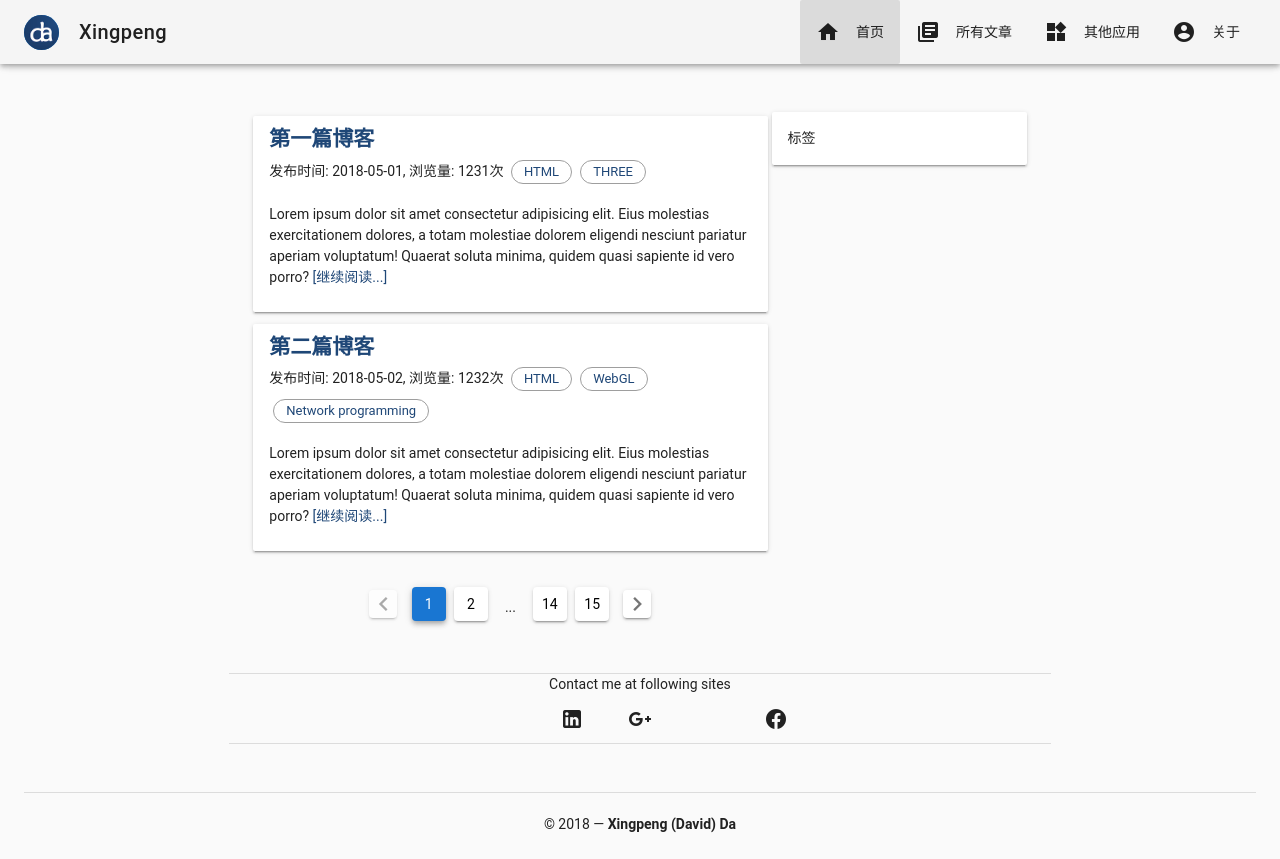
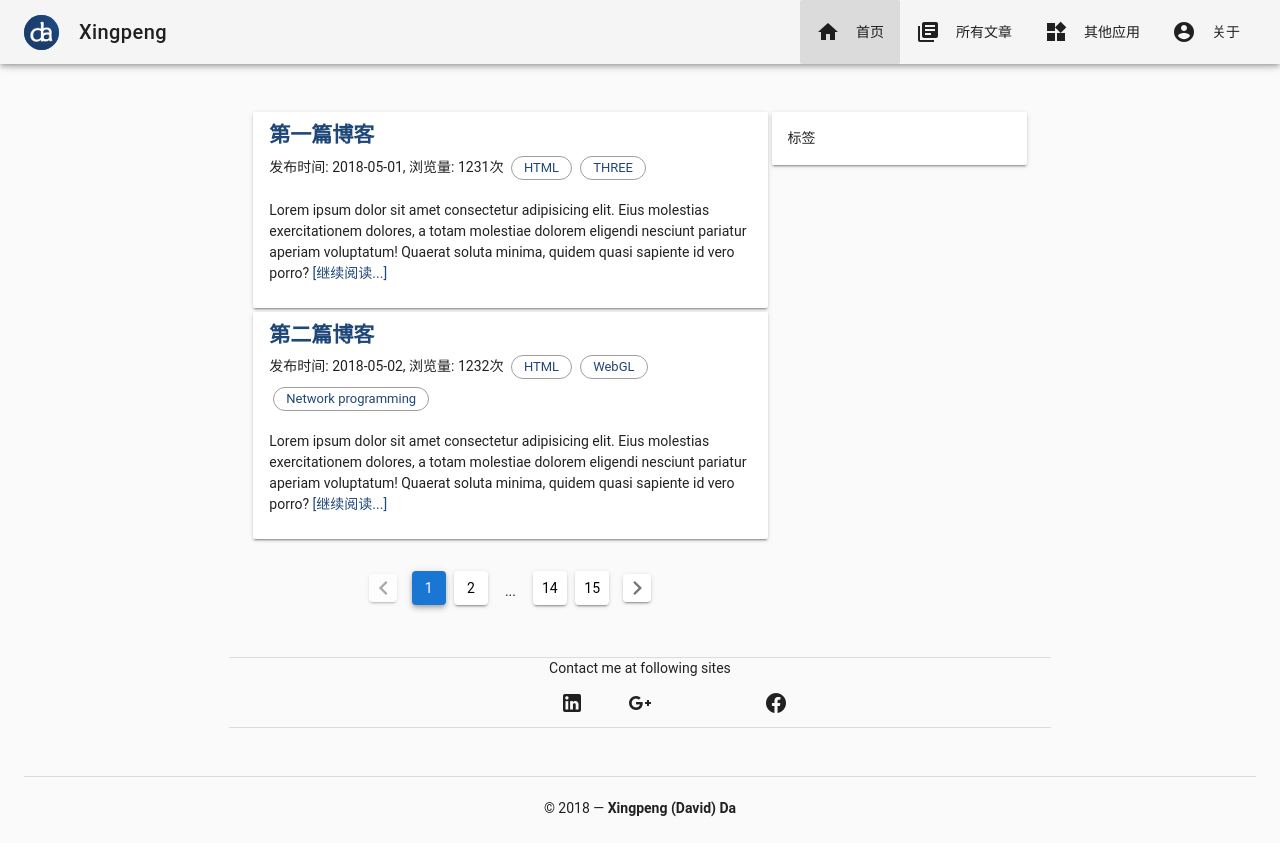
Before and after one commit to daveying/blog, a Vue app in the folder blog-front/: page / in a window 1280 px wide. Built offline with nearby package versions, Linux system fonts and the light colour scheme; what vue-disqus would draw is missing.

Commit message:
adjust the margin

```diff
--- a/blog-front/src/components/Home.vue
+++ b/blog-front/src/components/Home.vue
@@ -4,7 +4,7 @@
       <v-layout row wrap>
         <v-flex xs12 md8>
           <v-layout row wrap>
-            <v-flex v-for="blog in blogs" :key="blog.id" xs12 my-1>
+            <v-flex v-for="blog in blogs" :key="blog.id" xs12>
               <v-card>
                 <v-container class="px-3 py-2">
                   <v-layout row wrap>
```
